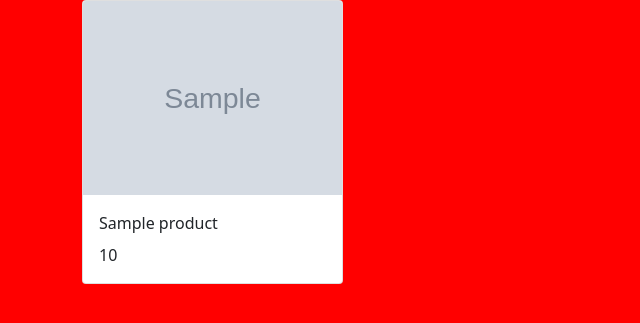
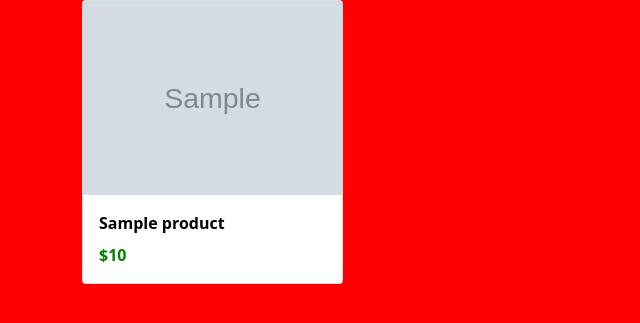
Before and after one commit to PlabonKumarsaha/django_ecom, a Django app: template shop/templates/shop/index.html in a window 1280 px wide. Shown: the top 323 px of the page, without its empty margins (0-640 px from the left). Run offline with Django 3.2, Linux system fonts and the light colour scheme; the template is opened without the code that fills it: most values are stand-ins (such as "Sample title", 1, 10 or a date in 2020); grey boxes marked "Sample" are stand-in pictures.

Commit message:
css added

```diff
--- a/shop/static/shop/style.css
+++ b/shop/static/shop/style.css
@@ -2,3 +2,14 @@ body{
     background-color: red;
 
 }
+
+.card-text{
+    color: green;
+    font-weight : 800;
+}
+
+.card-title{
+    color: black;
+    font-weight: bold;
+    font-weight: 900;
+}
--- a/shop/templates/shop/index.html
+++ b/shop/templates/shop/index.html
@@ -23,7 +23,7 @@
                     {{ product.title }}
                 </div>
                 <div class="card-text">
-                    {{ product.price }}
+                    ${{ product.price }}
                 </div>
             </div>
             </div>
```
